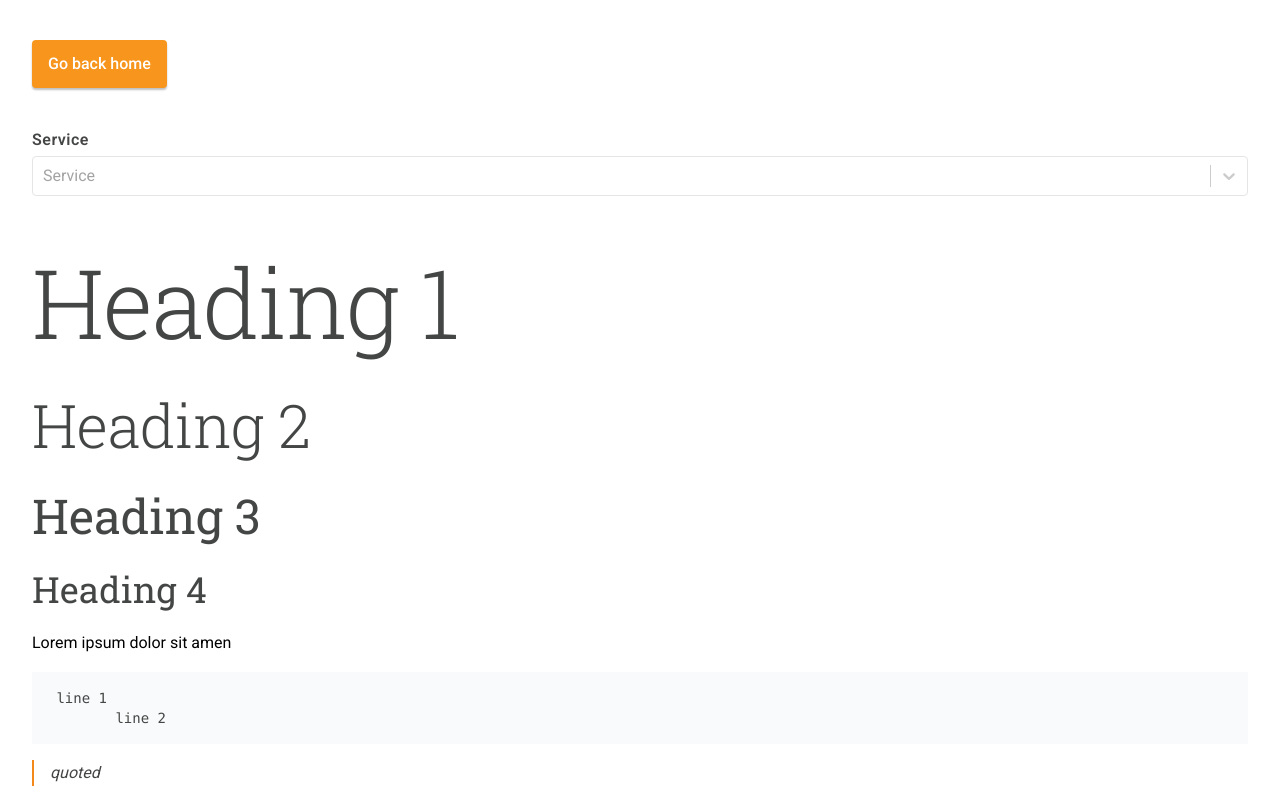
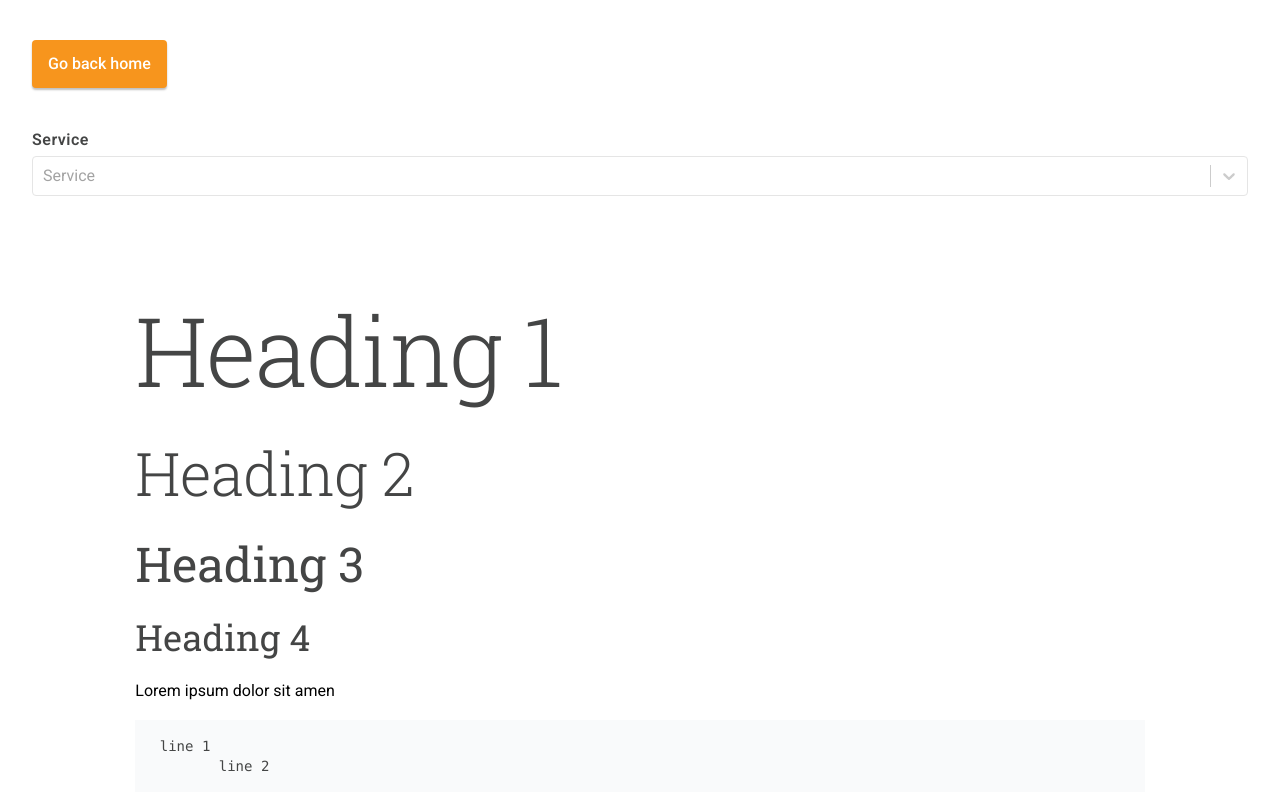
Before and after one commit to ansuz-dev/nexi, a Next.js app: page /test in a window 1280 px wide. Shown: the top 800 px of the page. Built offline with nearby package versions, Linux system fonts and the light colour scheme; no server answers.

Commit message:
fix text section

```diff
--- a/src/comps/sections/texts/TextSection001.tsx
+++ b/src/comps/sections/texts/TextSection001.tsx
@@ -14,6 +14,7 @@ const TextSection001 = ({data, classes}: TextSectionProps): JSX.Element => {
   } = useMemo(() => ({
     rootClass: cx(
       "ts001",
+      "py-8 md:py-12",
       {"bg-neutral-50": isGray(background)},
       classes?.root,
     ),
@@ -31,11 +32,15 @@ const TextSection001 = ({data, classes}: TextSectionProps): JSX.Element => {
   return (
     <section className={rootClass}>
       <div className={containerClass}>
-        <div
-          className={contentClass}
-          // eslint-disable-next-line react/no-danger
-          dangerouslySetInnerHTML={{__html: fixContent(content)}}
-        />
+        <div className="grid xl:grid-cols-12 gap-6">
+          <div className="xl:col-start-2 xl:col-span-10 space-y-6 lg:space-y-8">
+            <div
+              className={contentClass}
+              // eslint-disable-next-line react/no-danger
+              dangerouslySetInnerHTML={{__html: fixContent(content)}}
+            />
+          </div>
+        </div>
       </div>
     </section>
   );
```
